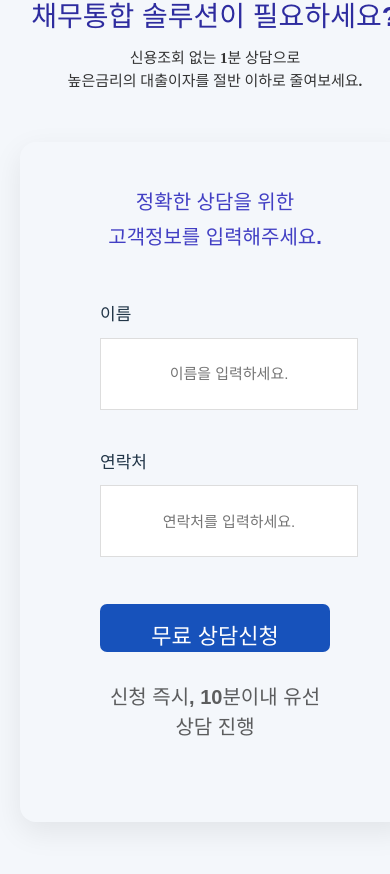
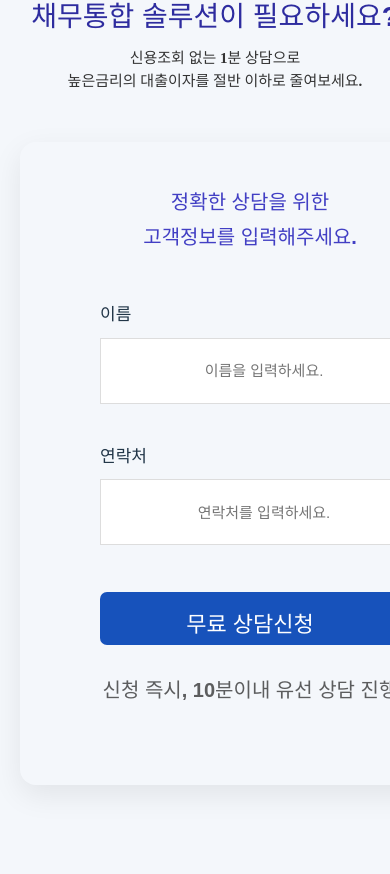
Before and after one commit to tara794600-bot/ziwon, a React (Vite) app: page / in a window 390 px wide. Shown: the part 3168-4042 px from the top of the page. Built offline with nearby package versions, Linux system fonts and the light colour scheme.

Commit message:
Update App.css

```diff
--- a/src/App.css
+++ b/src/App.css
@@ -841,6 +841,7 @@ padding-top: 25px;
   .박스 {
     padding: 24px;
     margin: 0 16px;
+    width: 320px;
   }
 
   .박스 h2 {
@@ -849,13 +850,21 @@ padding-top: 25px;
 
   input {
     font-size: 15px;
-    height: 44px;
+    height: 38px;
   }
 
   .롱메 {
     font-size: 16px;
-    height: 48px;
+    height: 53px;
   }
+
+.즉시{white-space: nowrap;
+
+
+
+}
+
+
 }
 
 
```
